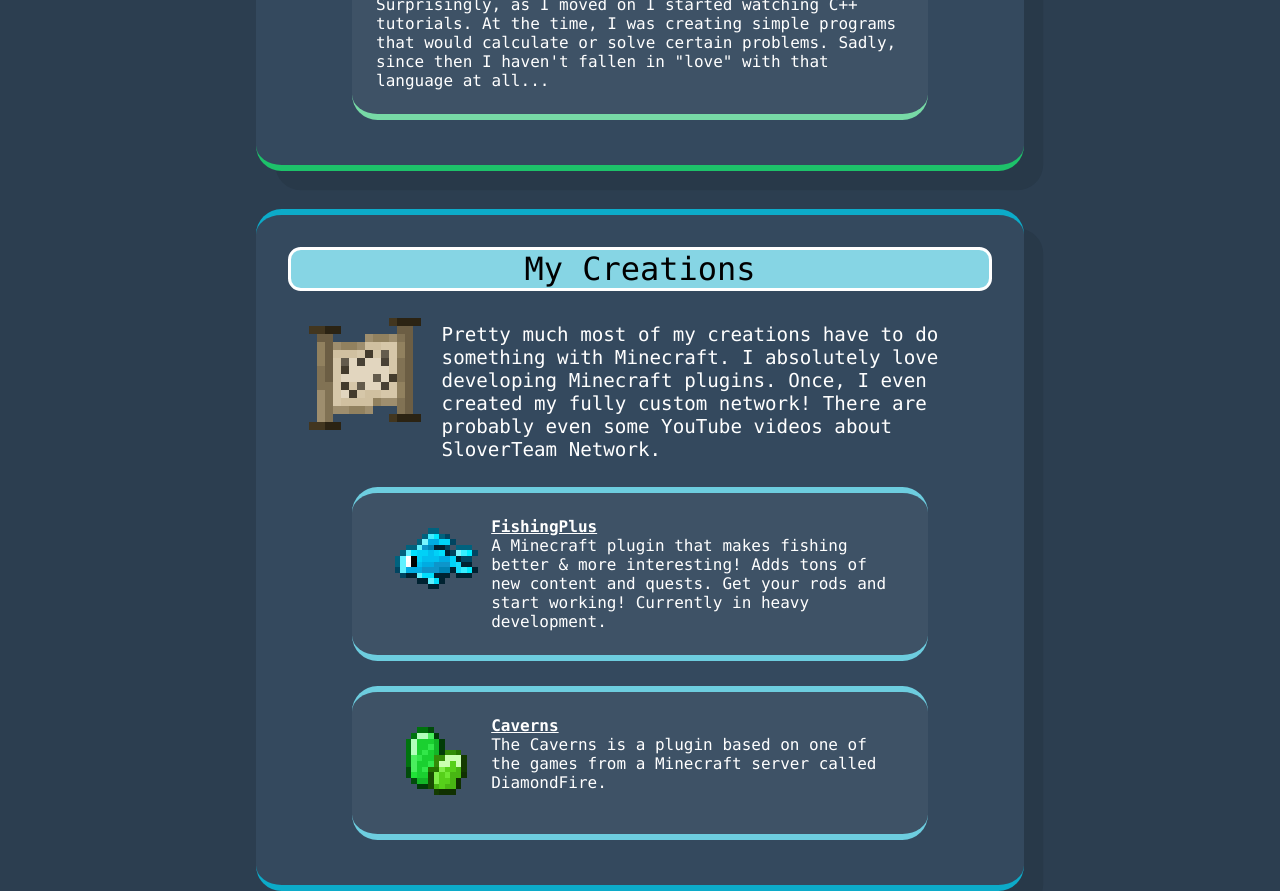
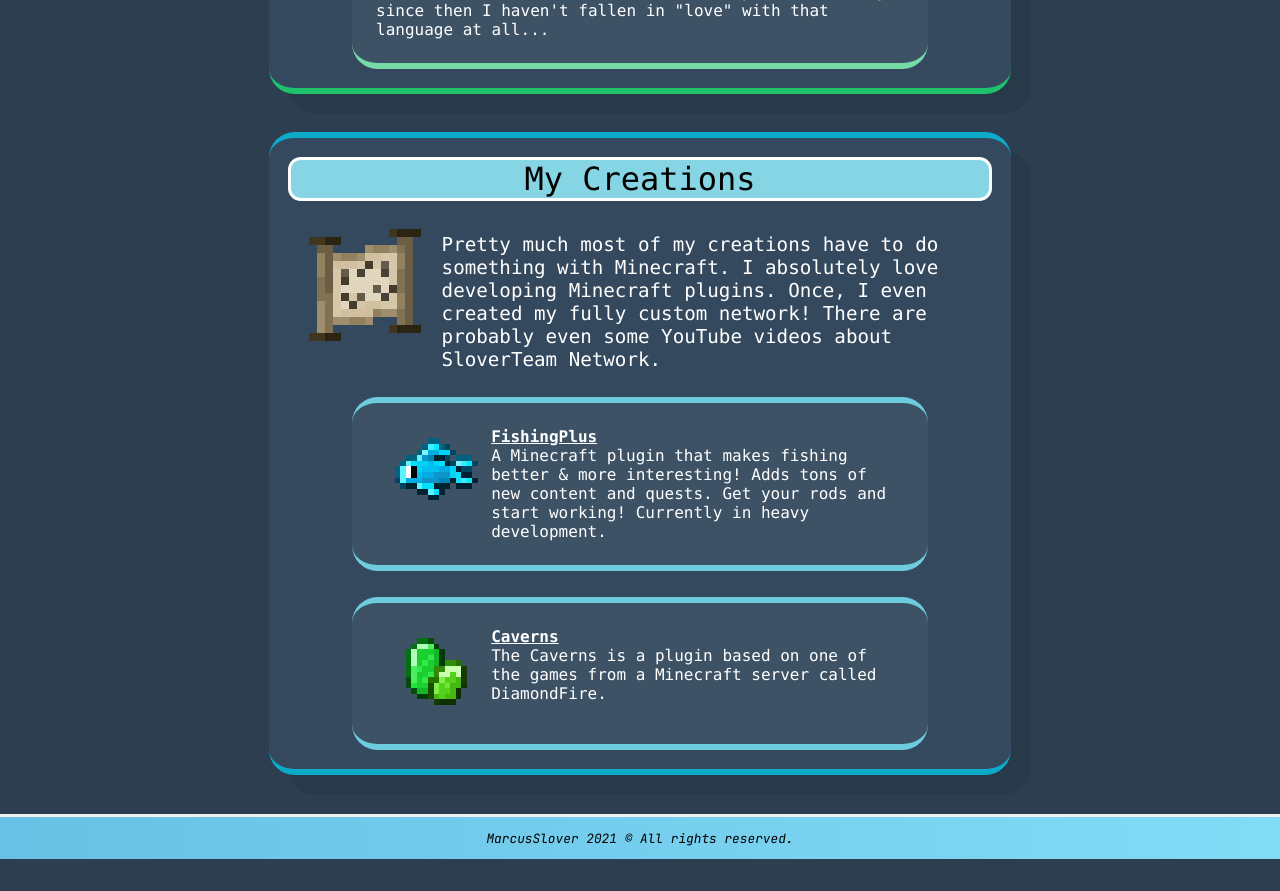
Before and after one commit to MarcusSlover/marcusslover.github.io, a React (Create React App) app: page / in a window 1280 px wide. Shown: the part 900-1791 px from the top of the page. After the commit the page ends 1759 px from the top, so only its background shows below. Built offline with nearby package versions, Linux system fonts and the light colour scheme.

Commit message:
+ footer

```diff
--- a/src/components/app/App.tsx
+++ b/src/components/app/App.tsx
@@ -7,11 +7,13 @@ import '../style/Font.css'
 
 import Header from '../main/Header';
 import Body from '../main/Body'
+import Footer from "../main/Footer";
 
 const App = () => {
     return <div id="app">
         <Header/>
         <Body/>
+        <Footer/>
     </div>;
 }
 
--- /dev/null
+++ b/src/components/main/Footer.tsx
@@ -0,0 +1,13 @@
+/*
+ * Copyright (c) 2021, MarcusSlover All rights reserved.
+ */
+import React from "react";
+import "../style/Footer.css"
+
+const Footer = () => {
+    return <div id={"footer"}>
+        MarcusSlover 2021 &copy; All rights reserved.
+    </div>
+}
+
+export default Footer;
--- a/src/components/main/Header.tsx
+++ b/src/components/main/Header.tsx
@@ -10,10 +10,10 @@ const Header = () => {
         <span className="logo header-logo">
             <img src={marcusHead}/>
         </span>
-        <a href="#about" className="about header-button">About</a>
-        <a href="#creations" className="creations header-button">Creations</a>
-        <a href="https://github.com/MarcusSlover" className="github header-button">GitHub</a>
-        <a href="#friends" className="friends header-button">Friends</a>
+        <a href="#about" className="about-button header-button">About</a>
+        <a href="#creations" className="creations-button header-button">Creations</a>
+        <a href="https://github.com/MarcusSlover" className="github-button header-button">GitHub</a>
+        <a href="#friends" className="friends-button header-button">Friends</a>
     </div>;
 }
 
--- a/src/components/main/utils/TextHeader.tsx
+++ b/src/components/main/utils/TextHeader.tsx
@@ -123,7 +123,9 @@ export const createBackStyle = (color: string, background: string): CSSPropertie
 
         margin: "auto",
         marginTop: "3vmax",
-        padding: "4vmin",
+
+        padding: "1.5vmax",
+        paddingBottom: "0.5vmax",
         width: "55%"
     }
 };
--- /dev/null
+++ b/src/components/style/Footer.css
@@ -0,0 +1,21 @@
+/*
+ * Copyright (c) 2021, MarcusSlover All rights reserved.
+ */
+
+#footer {
+    font-size: 1vmax;
+    font-family: "JetBrains Mono", monospace;
+    font-style: italic;
+    text-align: center;
+
+    border-top-style: solid;
+    border-color: #ecf0f1;
+
+    /* Background animation */
+    background: linear-gradient(90deg, #2980b9, #8fe9ff);
+    background-size: 400% 400%;
+    animation: gradient 10s ease infinite;
+
+    padding: 1vmax;
+
+}
--- a/src/components/style/Text.css
+++ b/src/components/style/Text.css
@@ -36,3 +36,7 @@
 
 .text-title {
 }
+
+#creations {
+    padding-bottom: 3vmax;
+}
```
